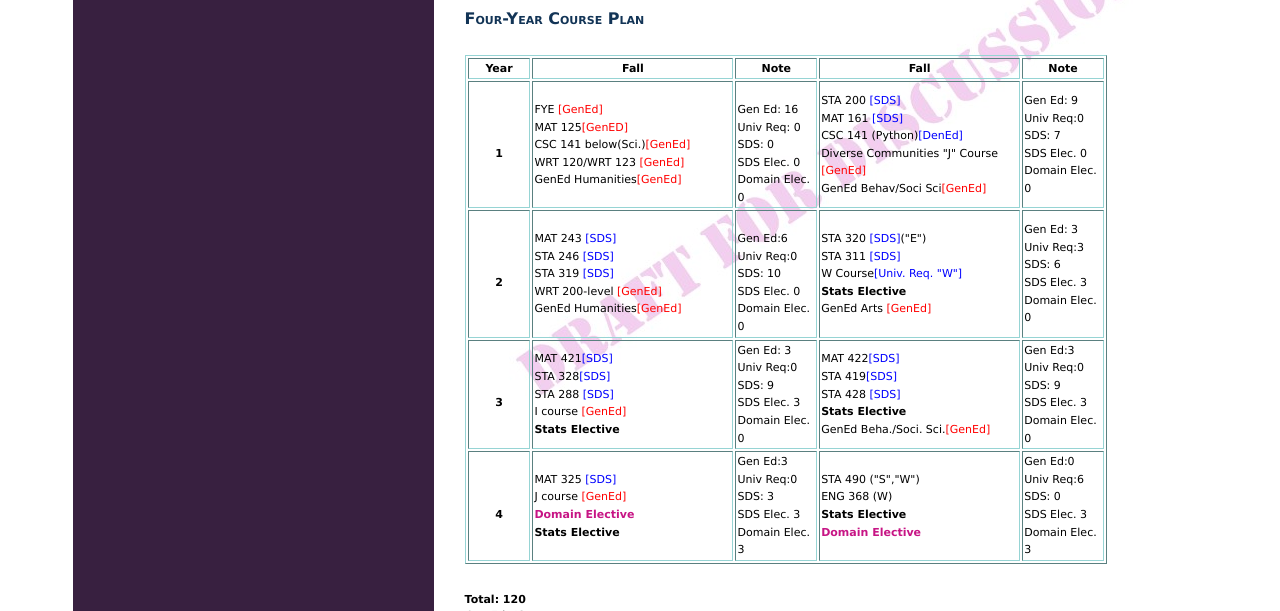
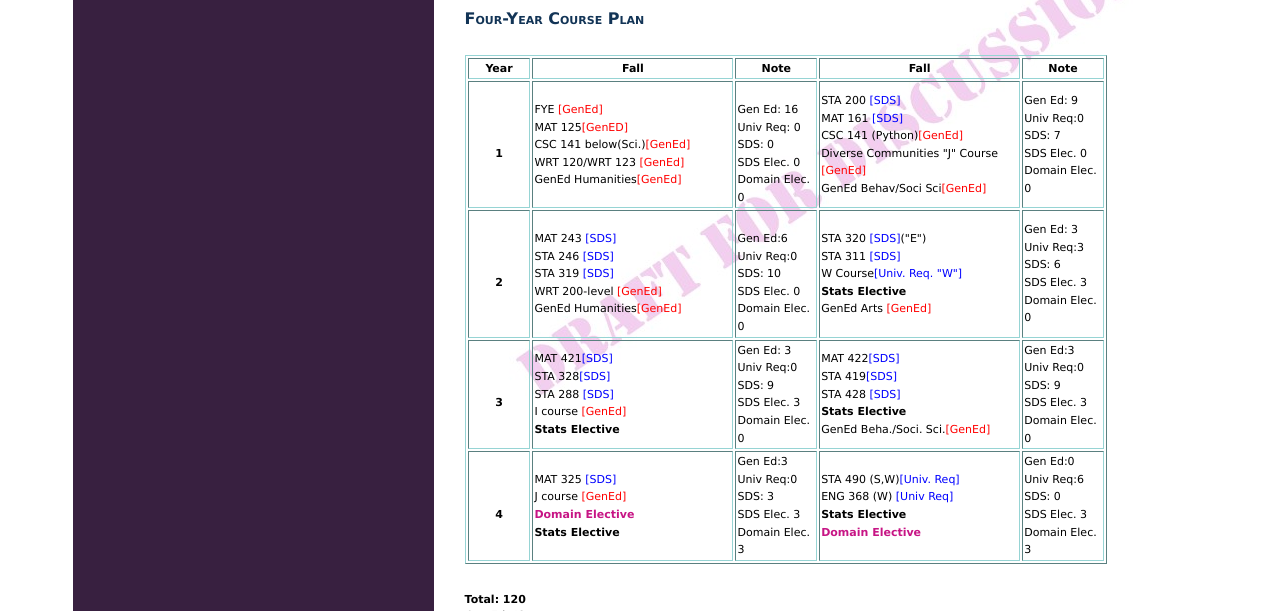
Before and after one commit to pengdsci/SDS, a plain HTML site: page index.html in a window 1280 px wide. Shown: the part 2560-3171 px from the top of the page. Drawn offline with Linux system fonts and the light colour scheme.

Commit message:
Add files via upload

```diff
--- a/index.html
+++ b/index.html
@@ -755,7 +755,7 @@
                    <td>
                      STA 200 <font color="blue">[SDS]</font><br>
                      MAT 161 <font color="blue">[SDS]</font><br>
-                     CSC 141 (Python)<font color="blue">[DenEd]</font><br>
+                     CSC 141 (Python)<font color="red">[GenEd]</font><br>
                      Diverse Communities "J" Course <font color="red">[GenEd]</font><br>
                      GenEd Behav/Soci Sci<font color="red">[GenEd]</font>
                      </td>
@@ -867,8 +867,8 @@
                         Domain Elec. 3
                       </td>
                    <td>
-                     STA 490 ("S","W")<br>
-                      ENG 368 (W) <br>
+                     STA 490 (S,W)<font color="blue">[Univ. Req]</font><br>
+                      ENG 368 (W) <font color="blue">[Univ Req]</font><br>
                      <b>Stats Elective</b><br>
                      <font color = "mediumvioletred"><b>Domain Elective</b></font><br>
                      </td>
```
